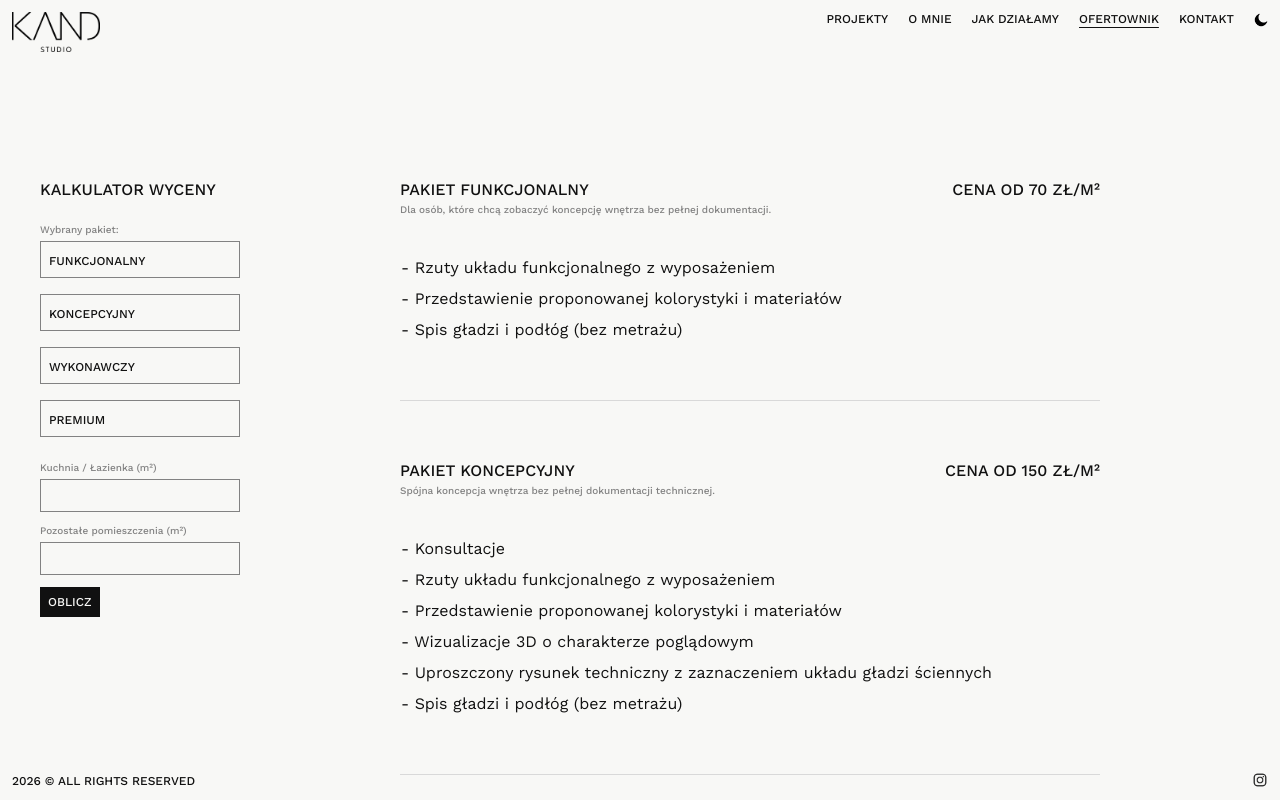
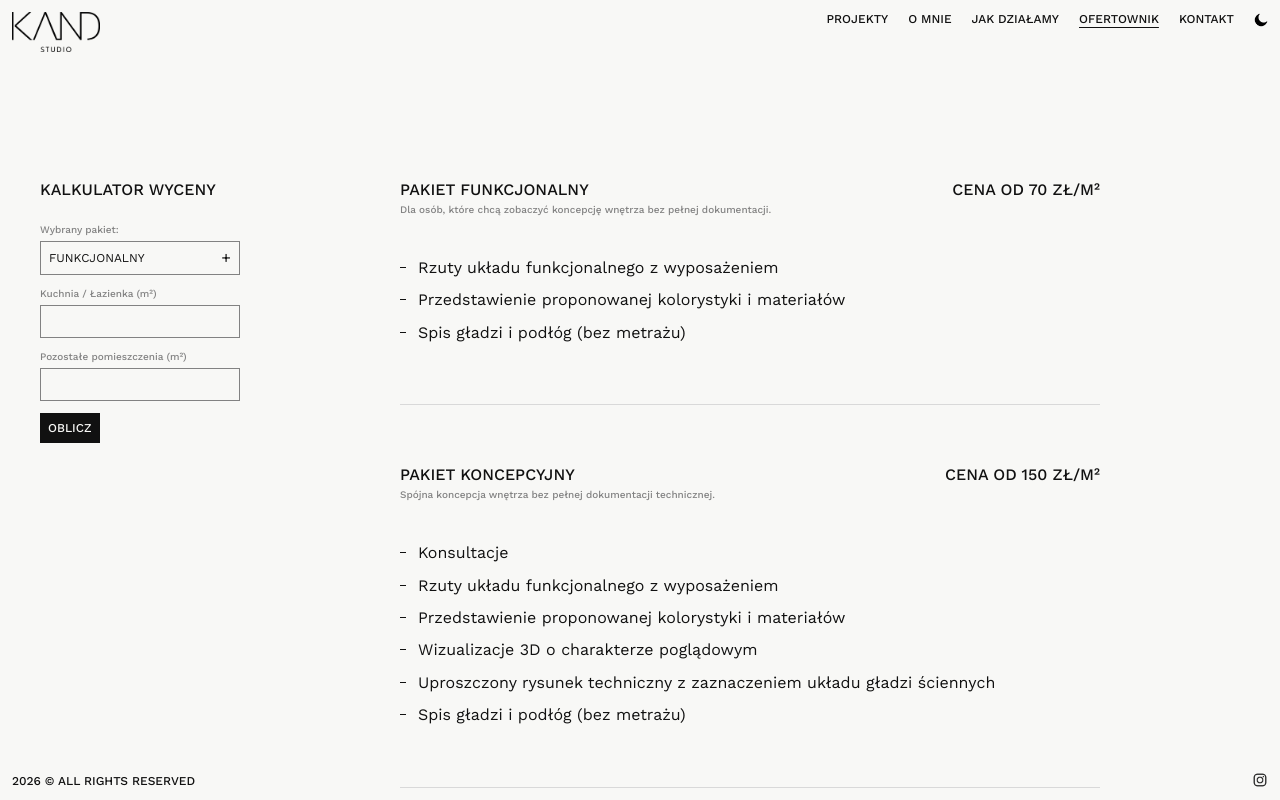
Before and after one commit to kand-studio/kand-studio-website, a React (Create React App) app: page /offer in a window 1280 px wide. Shown: the top 800 px of the page. Built offline with nearby package versions, Linux system fonts and the light colour scheme.

Commit message:
update 21.05

```diff
--- a/src/TODO-23.04.html
+++ /dev/null
@@ -1,4 +0,0 @@
-<!--
-
-limit kalkulatora do 400m -> powyzej komunitak (wycena indywidualna)
--->
--- a/src/pages/Offer.tsx
+++ b/src/pages/Offer.tsx
@@ -114,7 +114,7 @@ function OfferPage() {
 
   const [kitchenArea, setKitchenArea] = useState<string>("");
   const [otherArea, setOtherArea] = useState<string>("");
-
+  const [isSelectOpen, setIsSelectOpen] = useState(false);
   const [result, setResult] = useState<Result | null>(null);
   const [error, setError] = useState<string>("");
 
@@ -152,37 +152,6 @@ function OfferPage() {
       currency: "PLN",
     });
 
-  const allBenefits = useMemo(() => {
-    const map = new Map<
-      string,
-      {
-        text: string;
-        firstOfferId: number;
-      }
-    >();
-
-    offers.forEach((offer) => {
-      offer.content.items.forEach((item) => {
-        const isDescription = item.startsWith("__description__");
-
-        if (isDescription) return;
-
-        if (!map.has(item)) {
-          map.set(item, {
-            text: item,
-            firstOfferId: offer.id,
-          });
-        }
-      });
-    });
-
-    return Array.from(map.values());
-  }, []);
-
-  const currentDescription = selectedOffer.content.items.find((item) =>
-    item.startsWith("__description__")
-  );
-
   return (
     <div className="offer">
       <section className="offer__content">
@@ -191,17 +160,38 @@ function OfferPage() {
             <div className="offer__content__selected">
               <h4>Kalkulator wyceny</h4>
               <p className="offer__content__label">Wybrany pakiet:</p>
-              <ul className="offer__content__offer-list">
+              <div className="offer__select">
+                <button
+                  className="offer__select__trigger"
+                  onClick={() => setIsSelectOpen((prev) => !prev)}
+                >
+                  <span>{selectedOffer.name}</span>
+
+                  <span
+                    className={`offer__select__arrow ${
+                      isSelectOpen ? "offer__select__arrow--open" : ""
+                    }`}
+                  >
+                    +
+                  </span>
+                </button>
+
+                <div
+                  className={`offer__select__dropdown ${
+                    isSelectOpen ? "offer__select__dropdown--open" : ""
+                  }`}
+                >
                   {offers.map((offer) => (
-                  <li key={offer.id}>
                     <button
-                      className={`offer__content__offer-btn ${
+                      key={offer.id}
+                      className={`offer__select__option ${
                         selectedOffer.id === offer.id
-                          ? "offer__content__offer-btn--active"
+                          ? "offer__select__option--active"
                           : ""
                       }`}
                       onClick={() => {
                         setSelectedOffer(offer);
+                        setIsSelectOpen(false);
 
                         if (kitchenArea || otherArea) {
                           calculate(offer);
@@ -210,15 +200,14 @@ function OfferPage() {
                         }
                       }}
                     >
-                      {offer.name}
+                      <div>
+                        <p>{offer.name}</p>
+                        <span>{offer.content.priceText}</span>
+                      </div>
                     </button>
-
-                    {/* <p className="offer__content__label">
-                      {offer.content.priceText}
-                    </p> */}
-                  </li>
                   ))}
-              </ul>
+                </div>
+              </div>
             </div>
 
             <div className="offer__calculator">
@@ -257,6 +246,7 @@ function OfferPage() {
             )}
 
             {result && (
+            <div className="offer__calculator__result--wrapper">
                 <div className="offer__calculator__result fade-in">
                   <span>Szacunkowy koszt:</span>
 
@@ -264,15 +254,13 @@ function OfferPage() {
                     {formatPrice(result.min)} – {formatPrice(result.max)}
                   </p>
                 </div>
-            )}
-
-            {result && (
                   <p className="offer__content__label">
                     Przedziały cenowe przedstawione na stronie mają charakter
                     orientacyjny i służą wyłącznie celom poglądowym. Ostateczna
                     wycena projektu może się różnić i zostanie przedstawiona po
                     przeprowadzeniu rozmowy wstępnej.
                   </p>
+                </div>
               )}
           </aside>
 
@@ -292,7 +280,11 @@ function OfferPage() {
                 <div className="offer__content__benefits__list">
                   {offer.content.items.map((benefit) => (
                     <div className="offer__content__benefit" key={benefit}>
-                    <span>- {benefit}</span>
+                      <span className="offer__content__benefit__dot" />
+
+                      <span className="offer__content__benefit__text">
+                        {benefit}
+                      </span>
                     </div>
                   ))}
                 </div>
@@ -305,6 +297,16 @@ function OfferPage() {
               <p className="offer__content__title">
                   INFORMACJE DOTYCZĄCE WYCENY
               </p>
+
+              <div className="offer__content__benefits">
+                  <p className="offer__content__benefit">
+                    Przy projekcie całego mieszkania/domu (wszystkich pomieszczeń należących do inwestora) oferujemy dodatkowe 2% rabatu “RABAT dla CAŁOŚCI - RC”.
+                  </p>
+                  <br />
+                  <p className="offer__content__benefit">
+                    Płatności następują w ratach i są one dostosowane do wartości projektu. Czas realizacji projektu zależny jest od ilości pomieszczeń oraz wybranego pakietu projektowego.
+                  </p>
+              </div>
           </div>
         </div>
       </section>
--- a/src/style/_dark-mode.scss
+++ b/src/style/_dark-mode.scss
@@ -7,7 +7,9 @@
     --text: #111111;
     --card: #f5f5f5;
     --gray: #828282;
-    --bg-gray: #f4f3f3;
+    --bg-gray: #f1f1f1;
+    --hover: rgba(0,0,0,0.04);
+    --hover-strong: rgba(0,0,0,0.06);
 
     --instaIcon: url("../media/icons/insta-black.png");
     --logo: url("../media/logos/logo-black.png");
@@ -21,6 +23,8 @@ body.dark {
     --card: #1a1a1a;
     --gray: #828282;
     --bg-gray: #161616;
+    --hover: rgba(255,255,255,0.04);
+    --hover-strong: rgba(255,255,255,0.06);
 
     --instaIcon: url("../media/icons/insta-white.png");
     --logo: url("../media/logos/logo-white.png");
--- a/src/style/_offer.scss
+++ b/src/style/_offer.scss
@@ -2,7 +2,7 @@
   padding-top: 100px;
   scroll-behavior: smooth;
 
-    &__divider {
+  &__divider {
       width: 100%;
       height: 1px;
       border-bottom: 1px solid #d9d9d9;
@@ -13,9 +13,95 @@
       }
   }
 
+  &__select {
+    position: relative;
+    width: 200px;
+
+    &__trigger {
+      width: 100%;
+      padding: 8px;
+      border: 1px solid var(--gray);
+      background: transparent;
+      color: var(--text);
+      display: flex;
+      align-items: center;
+      justify-content: space-between;
+      cursor: pointer;
+      text-transform: uppercase;
+      font-size: 12px;
+      font-weight: 400;
+      transition: 0.25s;
+    }
+
+    &__arrow {
+      transition: transform 0.25s ease;
+      font-size: 16px;
+      line-height: 1;
+
+      &--open {
+        transform: rotate(45deg);
+      }
+    }
+
+    &__dropdown {
+      position: absolute;
+      top: calc(100% + 8px);
+      left: 0;
+      width: 100%;
+      border: 1px solid var(--gray);
+      background: var(--bg);
+      opacity: 0;
+      visibility: hidden;
+      transform: translateY(-6px);
+      transition: 0.25s ease;
+      z-index: 20;
+
+      &--open {
+        opacity: 1;
+        visibility: visible;
+        transform: translateY(0);
+      }
+    }
+
+    &__option {
+      width: 100%;
+      padding: 12px;
+      border: none;
+      border-bottom: 1px solid rgba(255,255,255,0.06);
+      background: transparent;
+      color: var(--text);
+      text-align: left;
+      cursor: pointer;
+      transition: 0.25s;
+
+      &:last-child {
+        border-bottom: none;
+      }
+
+      &:hover {
+        background: var(--hover);
+      }
+
+      &--active {
+        background: var(--hover-strong);
+      }
+
+      p {
+        font-size: 12px;
+        font-weight: 400;
+        text-transform: uppercase;
+        margin-bottom: 4px;
+      }
+
+      span {
+        font-size: 10px;
+        color: var(--gray);
+      }
+    }
+  }
+
   &__calculator {
     display: flex;
-    margin-top: 20px;
     flex-wrap: wrap;
     flex-direction: column;
 
@@ -52,7 +138,6 @@
     }
 
     &__result {
-      margin-top: 40px;
       margin-bottom: 24px;
 
       span {
@@ -67,6 +152,12 @@
 
       p {
          color: var(--text);
+      }
+
+      &--wrapper {
+        margin-top: 40px;
+        background-color: var(--bg-gray);
+        padding: 12px;
       }
     }
 
@@ -168,7 +259,7 @@
     }
 
     &__selected {
-        margin-bottom: 24px;
+        margin-bottom: 12px;
         h4 {
             font-size: 16px;
             color: var(--text);
@@ -209,28 +300,25 @@
     /* SINGLE BENEFIT */
 
     &__benefit {
-      display: flex;
-      align-items: center;
-      gap: 16px;
-      border-radius: 20px;
-      border: 1px solid transparent;
+        display: flex;
+        align-items: flex-start;
+        gap: 12px;
+        line-height: 1.4;
 
-      &__icon {
-        min-width: 28px;
-        width: 28px;
-        height: 28px;
-        display: flex;
-        align-items: center;
-        justify-content: center;
-        font-size: 12px;
-        transition: 0.25s ease;
+        &__dot {
+          width: 6px;
+          height: 1px;
+          border-radius: 0;
+          margin-top: 12px;
+          background: var(--text);
+          margin-top: 10px;
+          //opacity: 0.7;
+        }
 
-        &--active {
-          color: var(--text);
+        &__text {
+          flex: 1;
         }
-      }
     }
-
   }
 }
 
--- a/src/style/style.css
+++ b/src/style/style.css
@@ -9,7 +9,9 @@
   --text: #111111;
   --card: #f5f5f5;
   --gray: #828282;
-  --bg-gray: #f4f3f3;
+  --bg-gray: #f1f1f1;
+  --hover: rgba(0,0,0,0.04);
+  --hover-strong: rgba(0,0,0,0.06);
   --instaIcon: url("../media/icons/insta-black.png");
   --logo: url("../media/logos/logo-black.png");
   --logoSmall: url("../media/logos/logo-black-small.png");
@@ -22,6 +24,8 @@ body.dark {
   --card: #1a1a1a;
   --gray: #828282;
   --bg-gray: #161616;
+  --hover: rgba(255,255,255,0.04);
+  --hover-strong: rgba(255,255,255,0.06);
   --instaIcon: url("../media/icons/insta-white.png");
   --logo: url("../media/logos/logo-white.png");
   --logoSmall: url("../media/logos/logo-white-small.png");
@@ -893,9 +897,83 @@ body.footer-hero .footer {
     margin: 60px 0;
   }
 }
+.offer__select {
+  position: relative;
+  width: 200px;
+}
+.offer__select__trigger {
+  width: 100%;
+  padding: 8px;
+  border: 1px solid var(--gray);
+  background: transparent;
+  color: var(--text);
+  display: flex;
+  align-items: center;
+  justify-content: space-between;
+  cursor: pointer;
+  text-transform: uppercase;
+  font-size: 12px;
+  font-weight: 400;
+  transition: 0.25s;
+}
+.offer__select__arrow {
+  transition: transform 0.25s ease;
+  font-size: 16px;
+  line-height: 1;
+}
+.offer__select__arrow--open {
+  transform: rotate(45deg);
+}
+.offer__select__dropdown {
+  position: absolute;
+  top: calc(100% + 8px);
+  left: 0;
+  width: 100%;
+  border: 1px solid var(--gray);
+  background: var(--bg);
+  opacity: 0;
+  visibility: hidden;
+  transform: translateY(-6px);
+  transition: 0.25s ease;
+  z-index: 20;
+}
+.offer__select__dropdown--open {
+  opacity: 1;
+  visibility: visible;
+  transform: translateY(0);
+}
+.offer__select__option {
+  width: 100%;
+  padding: 12px;
+  border: none;
+  border-bottom: 1px solid rgba(255, 255, 255, 0.06);
+  background: transparent;
+  color: var(--text);
+  text-align: left;
+  cursor: pointer;
+  transition: 0.25s;
+}
+.offer__select__option:last-child {
+  border-bottom: none;
+}
+.offer__select__option:hover {
+  background: var(--hover);
+}
+.offer__select__option--active {
+  background: var(--hover-strong);
+}
+.offer__select__option p {
+  font-size: 12px;
+  font-weight: 400;
+  text-transform: uppercase;
+  margin-bottom: 4px;
+}
+.offer__select__option span {
+  font-size: 10px;
+  color: var(--gray);
+}
 .offer__calculator {
   display: flex;
-  margin-top: 20px;
   flex-wrap: wrap;
   flex-direction: column;
 }
@@ -929,7 +1007,6 @@ body.footer-hero .footer {
   opacity: 0.8;
 }
 .offer__calculator__result {
-  margin-top: 40px;
   margin-bottom: 24px;
 }
 .offer__calculator__result span {
@@ -943,6 +1020,11 @@ body.footer-hero .footer {
 }
 .offer__calculator__result p {
   color: var(--text);
+}
+.offer__calculator__result--wrapper {
+  margin-top: 40px;
+  background-color: var(--bg-gray);
+  padding: 12px;
 }
 .offer__calculator__disclaimer, .offer__calculator__error {
   margin-top: 16px;
@@ -1030,7 +1112,7 @@ body.footer-hero .footer {
   color: var(--text);
 }
 .offer__content__selected {
-  margin-bottom: 24px;
+  margin-bottom: 12px;
 }
 .offer__content__selected h4 {
   font-size: 16px;
@@ -1069,23 +1151,20 @@ body.footer-hero .footer {
 }
 .offer__content__benefit {
   display: flex;
-  align-items: center;
-  gap: 16px;
-  border-radius: 20px;
-  border: 1px solid transparent;
+  align-items: flex-start;
+  gap: 12px;
+  line-height: 1.4;
 }
-.offer__content__benefit__icon {
-  min-width: 28px;
-  width: 28px;
-  height: 28px;
-  display: flex;
-  align-items: center;
-  justify-content: center;
-  font-size: 12px;
-  transition: 0.25s ease;
+.offer__content__benefit__dot {
+  width: 6px;
+  height: 1px;
+  border-radius: 0;
+  margin-top: 12px;
+  background: var(--text);
+  margin-top: 10px;
 }
-.offer__content__benefit__icon--active {
-  color: var(--text);
+.offer__content__benefit__text {
+  flex: 1;
 }
 
 /* ANIMACJA */
--- a/src/uwagi.html
+++ b/src/uwagi.html
@@ -1,3 +1,9 @@
 <!--
 - proponuję zmienić zdjęcie główne w 005, moze na 2?
+- ABOUT ME: - podpis ręczny z ipada
+- OFFER: - czy wyświetlamy wszystkie ceny jednoczenie?
+- OFFER: - czy wyświetlamy ceny przy wyborze select?
+- OFFER: - czy dodajemy do calc opcje:  Usługa priorytetowa (projekt bez czekania w kolejce) dodatkowo 30% do wyceny.
+- OFFER: - co wrzucamy do dodatkowych informacji
+- OFFER: - minimalne limity cen, wrzucamy do wyników calc czy dodatkych informacji?
 -->
```
Also changed, not shown: src/TODO.html (+5 -8 lines), src/pages/Work.tsx (+64 -17 lines), 1 other file (tests, documents, lock files or other folders). Lines whose indentation alone changed are shown as unchanged.
